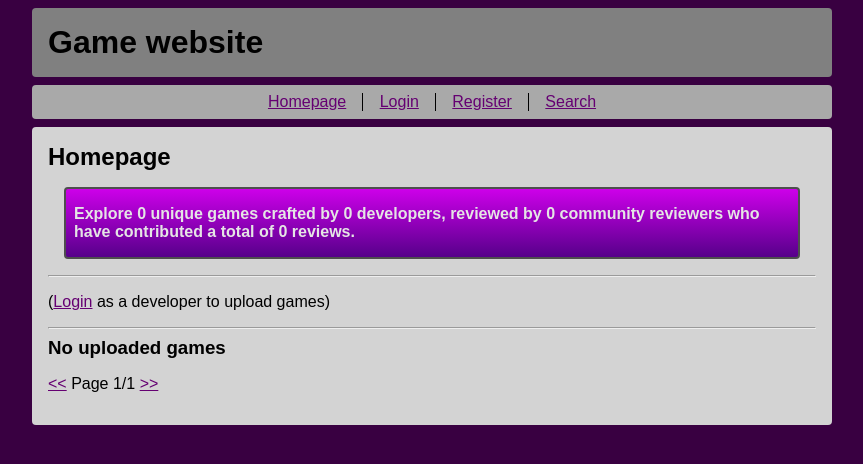
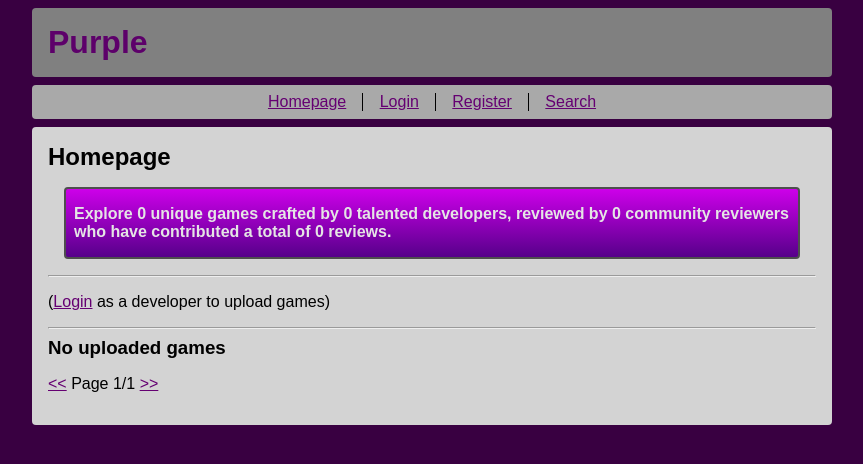
Before and after one commit to ChrisKK04/game-website, a Flask app: page / in a window 1280 px wide. Shown: the top 464 px of the page, without its empty margins (208-1071 px from the left). Run offline with Flask 3, Linux system fonts and the light colour scheme; data that the repository does not hold is empty.

Commit message:
Add a name for the website - Purple

```diff
--- a/forum.py
+++ b/forum.py
@@ -122,7 +122,10 @@ def new_review(content, user_id, game_id, score): # adds a new review for a game
     db.execute(sql, [content, user_id, game_id, score])
 
 def get_review(review_id): # returns a review's id and contents with it's id
-    sql = "SELECT id, game_id, content, user_id, score FROM reviews WHERE id = ?"
+    sql = """SELECT r.id, r.game_id, r.content, r.user_id, r.score, g.title
+             FROM reviews r
+             LEFT JOIN games g ON r.game_id = g.id
+             WHERE r.id = ?"""
     result = db.query(sql, [review_id])
     return result[0] if result else None # none if no matches
 
--- a/static/main.css
+++ b/static/main.css
@@ -26,6 +26,10 @@ a:hover {
   color: black;
   padding: 1rem; /* space inside of the element*/
   margin: 0.5rem 0; /* space outside of the element (vertical horizontal)*/
+}
+
+.header_text {
+  color: rgb(93, 0, 106);
 }
 
 .nav {
--- a/templates/delete_game.html
+++ b/templates/delete_game.html
@@ -1,6 +1,6 @@
 {% extends "layout.html" %}
 <!-- Game deleting page -->
-{% block title%}Deleting game{% endblock %}
+{% block title%}Deleting {{ game.title }} - Purple{% endblock %}
 
 {% block content %}
 <h2>Deleting game</h2>
--- a/templates/delete_review.html
+++ b/templates/delete_review.html
@@ -1,6 +1,6 @@
 {% extends "layout.html" %}
 <!-- Review deleting page -->
-{% block title%}Deleting review{% endblock %}
+{% block title%}Deleting review for {{ review.title }} - Purple - Purple{% endblock %}
 
 {% block content %}
 <h2>Deleting review</h2>
--- a/templates/edit_game.html
+++ b/templates/edit_game.html
@@ -1,6 +1,6 @@
 {% extends "layout.html" %}
 <!-- Game editing page -->
-{% block title%}Editing game{% endblock %}
+{% block title%}Editing {{ game.title }} - Purple{% endblock %}
 
 {% block content %}
 <h2>Editing game</h2>
--- a/templates/edit_review.html
+++ b/templates/edit_review.html
@@ -1,6 +1,6 @@
 {% extends "layout.html" %}
 <!-- Review editing page -->
-{% block title%}Editing review{% endblock %}
+{% block title%}Editing review for {{ review.title }} - Purple{% endblock %}
 
 {% block content %}
 <h2>Editing review</h2>
--- a/templates/game.html
+++ b/templates/game.html
@@ -1,7 +1,7 @@
 {% extends "layout.html" %}
 <!-- Game page -->
 
-{% block title %}{{ game.id }}{% endblock %}
+{% block title %}{{ game.title }} - Purple{% endblock %}
 
 {% block content %}
 {% if not filled %}
--- a/templates/index.html
+++ b/templates/index.html
@@ -1,6 +1,6 @@
 {% extends "layout.html" %}
 <!-- Homepage -->
-{% block title%}Homepage{% endblock %}
+{% block title%}Homepage - Purple{% endblock %}
 
 {% block content %}
 {% if not filled %}
@@ -16,7 +16,7 @@
     <p>
       <b>
         Explore {{ stats.games_amount }} unique {{ "games" if stats.games_amount != 1 else "game" }}
-        crafted by {{ stats.developers_amount }} {{ "developers" if stats.developers_amount != 1 else "developer" }},
+        crafted by {{ stats.developers_amount }} talented {{ "developers" if stats.developers_amount != 1 else "developer" }},
         reviewed by {{ stats.reviewers_amount }} community {{ "reviewers who have" if stats.reviewers_amount != 1 else "reviewer who has" }}
         contributed a total of {{ stats.reviews_amount }} {{ "reviews" if stats.reviews_amount != 1 else "review"}}.
       </b>
--- a/templates/layout.html
+++ b/templates/layout.html
@@ -10,7 +10,7 @@
 
 <body>
   <div class="header"> <!-- Header -->
-    <h1>Game website</h1>
+    <h1 class="header_text">Purple</h1>
   </div>
 
   <div class="nav"> <!-- Navigation -->
--- a/templates/login.html
+++ b/templates/login.html
@@ -1,6 +1,6 @@
 {% extends "layout.html" %}
 <!-- Login page -->
-{% block title%}Login{% endblock %}
+{% block title%}Login - Purple{% endblock %}
 
 {% block content %}
 <h1>Login</h1>
--- a/templates/register.html
+++ b/templates/register.html
@@ -1,6 +1,6 @@
 {% extends "layout.html" %}
 <!-- Registering page  -->
-{% block title%}Register{% endblock %}
+{% block title%}Register - Purple{% endblock %}
 
 {% block content %}
 <h1>Register</h1>
--- a/templates/search.html
+++ b/templates/search.html
@@ -1,6 +1,6 @@
 {% extends "layout.html" %}
 <!-- Search page -->
-{% block title%}Search{% endblock %}
+{% block title%}Search - Purple{% endblock %}
 
 {% block content %}
 {% for message in get_flashed_messages() %}
--- a/templates/update_profile_picture.html
+++ b/templates/update_profile_picture.html
@@ -1,6 +1,6 @@
 {% extends "layout.html" %}
 <!-- Profile picture updating page -->
-{% block title%}Profile picture{% endblock %}
+{% block title%}Profile picture - Purple{% endblock %}
 
 {% block content %}
 <h1>Profile picture</h1>
--- a/templates/user.html
+++ b/templates/user.html
@@ -2,9 +2,9 @@
 <!-- User page -->
 {% block title %}
   {% if user.developer == 0 %}
-    Reviewer {{ user.username }}
+    Reviewer {{ user.username }} - Purple
   {% else %}
-    Developer {{ user.username }}
+    Developer {{ user.username }} - Purple
   {% endif %}
 {% endblock %}
 
```
